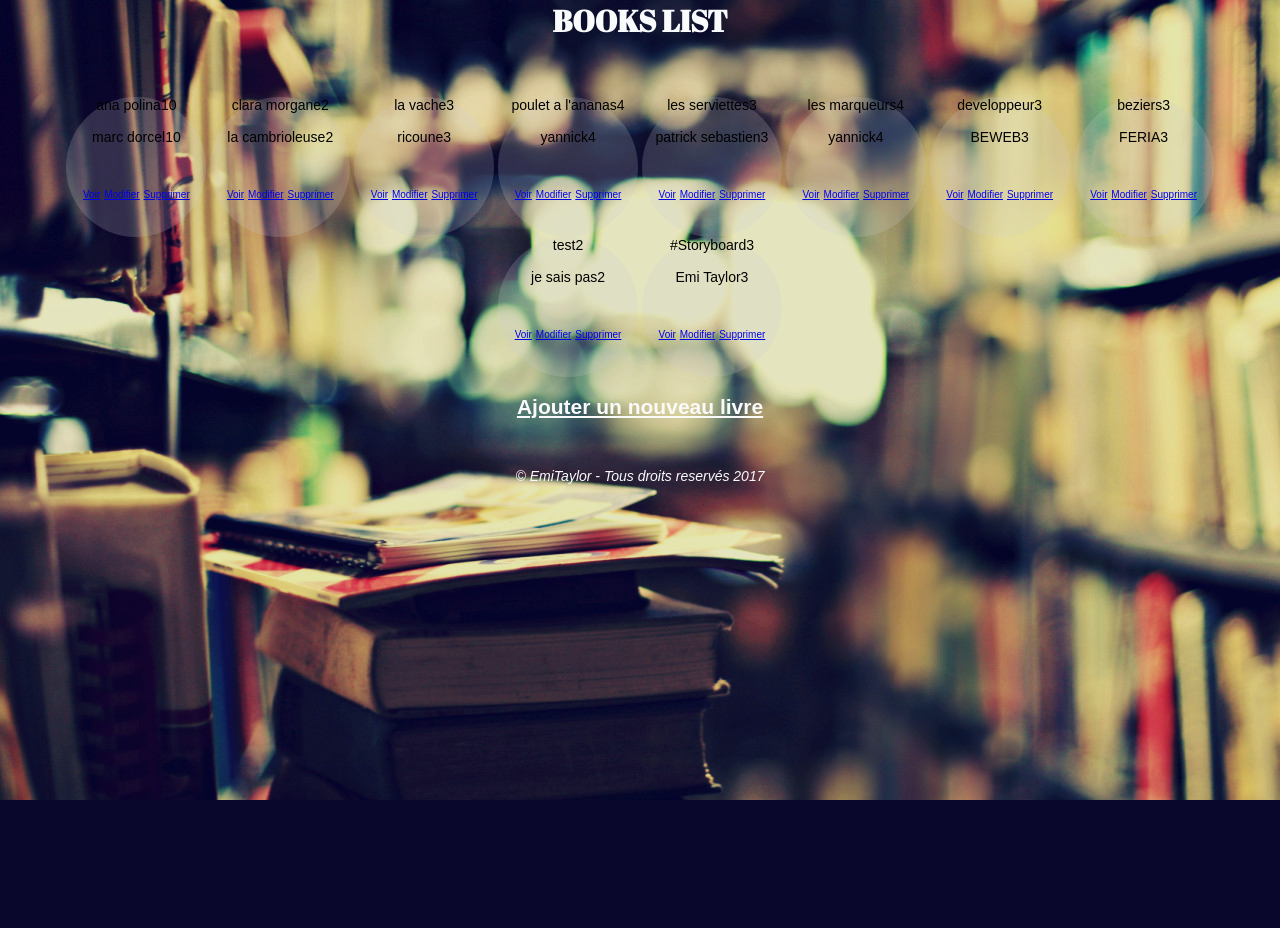
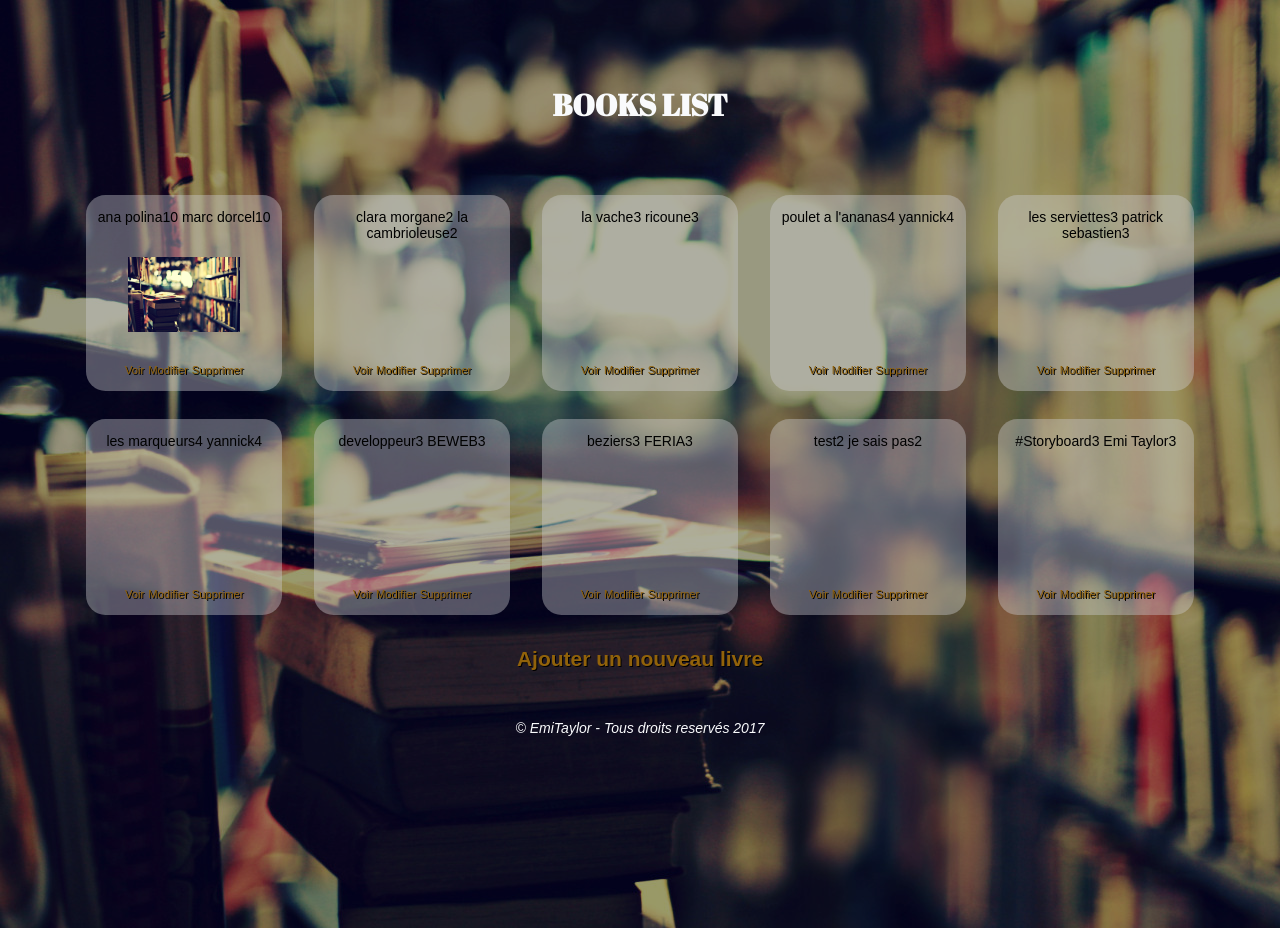
Before and after one commit to EmiTaylor/Lipton, a CodeIgniter app: page /database/index.php/blackbooks/ in a window 1280 px wide. Before the commit the page ends 800 px from the top, so only its background shows below. Run offline with CodeIgniter, Linux system fonts and the light colour scheme; data comes from the database, SQL or seed files in the repository.

Commit message:
front end

```diff
--- a/application/views/blackbooks/create.php
+++ b/application/views/blackbooks/create.php
@@ -6,7 +6,7 @@
 ?>
 <?php echo form_open('Blackbooks/create'); ?>
 <br><br>
-    <div id="create">
+    <div class="create">
         <br><br><br>
             <table>
                 <tr>
@@ -18,10 +18,8 @@
                     <td class="big"><label for="auteur">Auteur</label></td>
                     <td><input type="input" value="<?php echo $book['auteur']; ?>"name="auteur"/></td>
                 </tr>
-
                 <tr>
                     <td class="btn"><input type="submit" name="submit" value="Créer un nouveau livre" /></td>
                 </tr>
             </table>
-</form>
-</div>
+    </div>
--- a/application/views/blackbooks/index.php
+++ b/application/views/blackbooks/index.php
@@ -5,13 +5,16 @@
 
 <div class="books">
     <div class="main">
-        <?php echo $books_item['titre'].$books_item['categorie']; ?><br><br>
-        <?php echo $books_item['auteur'].$books_item['categorie']; ?>
+        <?php echo $books_item['titre'].$books_item['categorie']; ?>
+        <?php echo $books_item['auteur'].$books_item['categorie']; ?><br><br><br>
+        <?php if (!empty($books_item['cover'])): ?>
+            <img src="/<?= $books_item['cover']; ?>">
+        <?php endif; ?>
     </div>
     <div class="liens">
-    <p><a href="<?php echo site_url('blackbooks/'.$books_item['id']); ?>">Voir</a></p>
-    <p><a href="<?php echo site_url('blackbooks/update/'.$books_item['id']); ?>">Modifier</a></p>
-    <p><a href="<?php echo site_url('blackbooks/delete/'.$books_item['id']); ?>">Supprimer</a></p>
+        <p><a href="<?php echo site_url('blackbooks/'.$books_item['id']); ?>">Voir</a></p>
+        <p><a href="<?php echo site_url('blackbooks/update/'.$books_item['id']); ?>">Modifier</a></p>
+        <p><a href="<?php echo site_url('blackbooks/delete/'.$books_item['id']); ?>">Supprimer</a></p>
     </div>
 </div>
 <?php endforeach; ?>
--- a/css/master.css
+++ b/css/master.css
@@ -1,3 +1,11 @@
+/*INDEX*/
+table{
+    width:40px;
+    display: inline;
+    text-align: center;
+    max-width: 100%;
+    height:15em;
+}
 html, body{
     background-image: url(/img/books.jpg);
     background-attachment: fixed;
@@ -7,10 +15,10 @@ html, body{
     margin: 0;
 }
 #page{
-    background-color: rgba(0,0,0,0.1);
+    background-color: rgba(0,0,0,0.4);
     color : rgb(249, 250, 252);
     min-height: 100%;
-    padding: 0;
+    padding: 4em;
     text-align: center;
 }
 .main{
@@ -28,60 +36,65 @@ h1{
   font-size: 14px;
 }
 p{
-font-size: 10px;
 display: inline;
+}
+
+.books img{
+    max-width: 8em;
+    max-height: 8em;
 }
 .url{
     color: rgb(250, 250, 250);
 }
 .books {
-    background-color: rgba(205, 206, 209, 0.2);
+    background-color: rgba(205, 206, 209, 0.4);
     color: rgb(0,0,0);
     text-align: center;
     display:inline-table;
-    border-radius: 80%;
+    border-radius: 10%;
     border-top: 30px;
-    width: 10em;
-    height:10em;
-    margin: auto;
-    padding: 0;
+    width: 14em;
+    height:14em;
+    margin: 1em;
+    padding: 1em 0;
     position: relative;
+    box-sizing: border-box;
+    transition: ease 0.5s;
 }
 .books:hover {
     background-color: rgba(250, 250, 250, 1);
 }
+.books p {
+    font-size: 0.8em;
+}
+
 .liens{
+    position: absolute;
+    text-align: center;
+    bottom: 1em;
+    width: 100%;
+}
+/*CREATE*/
+.create{
+    background-color: rgba(205, 206, 209, 0.4);
+    width: 100%;
+    height:40%;
+    text-align: center;
+    color : rgb(249, 250, 252);
+    min-height: 100%;
+    padding: 0;
+    text-align: center;
+}
+.btn{
     position: relative;
     text-align: center;
     border-bottom: 100%;
     bottom: -40px;
-
-}
-/*.ajout:hover{
-    animation:
-}*/
-//CREATE
-#create{
-    background-color: rgba(205, 206, 209, 0.2);
-    width: 100%;
-    height:40%;
-    text-align: center;
-}
-//INDEX
-table{
-    width:40px;
-    display: inline;
-    text-align: center;
-    max-width: 100%;
-    height:15em;
-
 }
 td.small {
-    line-height: 0.7;
+    line-height: 2px;
     color: rgb(255,255,255);
-
 }
-
 td.big {
     line-height: 2;
         color: rgb(255,255,255);
@@ -90,13 +103,15 @@ td.btn {
     width: 70%;
     height:70%;
 }
-//VIEW
-#view {
-    background-color: rgba(0,0,0,0.8);
-    color : rgb(255, 255, 255);
-    min-height: 100%;
-    padding: 0;
+
+.view {
+    background-color: rgba(0,0,0,0.3);
+    color: white;
     text-align: center;
+
+    width: 80%;
+    margin: auto;
+    padding: 2em;
 }
 #resume{
     text-align: center;
@@ -105,3 +120,14 @@ td.btn {
     font-family: 'Abril Fatface', cursive;
     font-size: 30px;
 }
+
+a, a:link, a:visited, a:active {
+    color: #91620a;
+    text-shadow: 1px 1px 0 black;
+    text-decoration: none;
+}
+
+a:hover {
+    color: #e2970b;
+    text-decoration: underline;
+}
```
Also changed, not shown: application/views/blackbooks/view.php (+4 -4 lines), img/aa.jpg (added), img/bb.png (added), img/cc.jpg (added), img/dd.jpg (added), img/ee.jpg (added), img/ff.jpg (added), img/gg.jpg (added), img/hh.jpg (added), img/ii.jpg (added), img/jj.jpg (added), img/ll.jpg (added), img/mybook.jpg.
